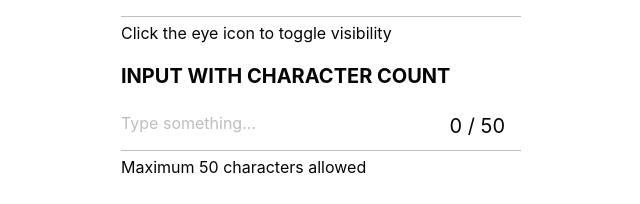
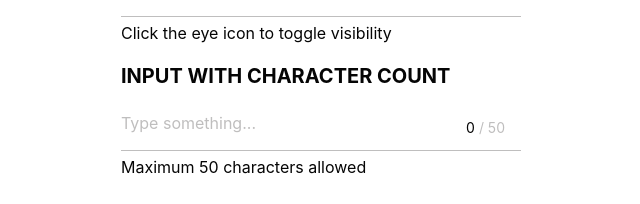
Before and after one commit to Racot86/foodies-project-team-3, a React app: page /design-system in a window 1280 px wide. Shown: the part 1949-2153 px from the top of the page, without its empty margins (171-811 px from the left). Built offline with nearby package versions, Linux system fonts and the light colour scheme; the HTML template or start-up script is replaced by a standard one.

Commit message:
correct count field

```diff
--- a/src/components/ui/Fields/FieldInput/FieldInput.jsx
+++ b/src/components/ui/Fields/FieldInput/FieldInput.jsx
@@ -101,7 +101,7 @@ export const FieldInput = ({
     if (maxLength) {
       return (
         <span className={css.count}>
-          {count} / {defaultMaxLength}
+          <span className={css.count_active}>{count}</span> / {defaultMaxLength}
         </span>
       );
     }
--- a/src/components/ui/Fields/Fields.module.css
+++ b/src/components/ui/Fields/Fields.module.css
@@ -99,6 +99,14 @@
   cursor: pointer;
 }
 
+.count {
+  font-size: var(--font-sm);
+  color: var(--color-secondary);
+}
+.count_active {
+  color: var(--color-primary);
+}
+
 .field input:focus,
 .field input:hover,
 .field textarea:focus,
```
